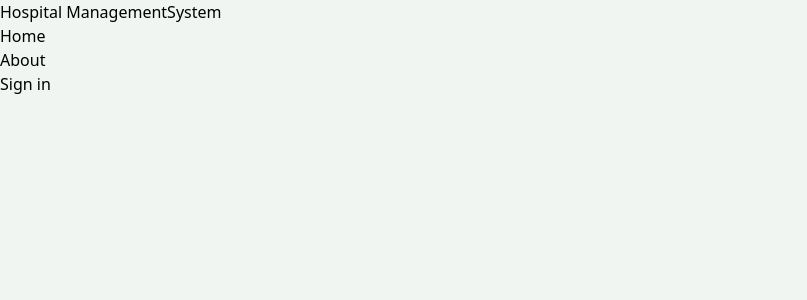
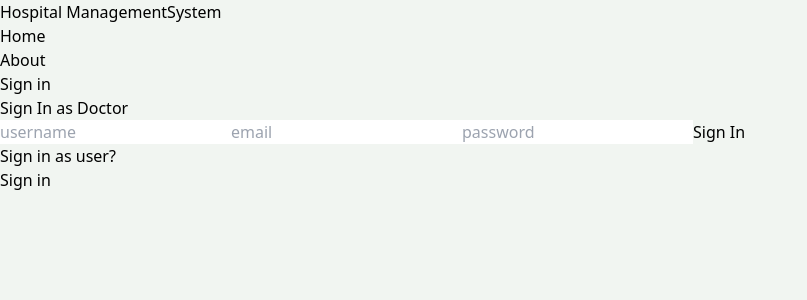
Before and after one commit to sameer-hasan18/Term-Project, a React (Vite) app in the folder client/: page /sign-in-doctor in a window 1280 px wide. Shown: the top 300 px of the page, without its empty margins (0-807 px from the left). Built offline with nearby package versions, Linux system fonts and the light colour scheme.

Commit message:
Added home pages for users and doctors

```diff
--- a/client/src/App.jsx
+++ b/client/src/App.jsx
@@ -1,10 +1,14 @@
 import { BrowserRouter, Routes, Route } from 'react-router-dom';
 import SignIn from './pages/SignIn';
+import SignInDoctor from './pages/SignInDoctor';
 import SignUp from './pages/SignUp';
 import Home from './pages/Home';
 import About from './pages/About';
 import Profile from './pages/Profile';
 import Header from './components/Header';
+import Home_user from './pages/Home_user';
+import Home_doctor from './pages/Home_doctor';
+
 
 export default function App() {
     return (
@@ -13,9 +17,13 @@ export default function App() {
             <Routes>
                 <Route path="/" element={<Home />} />
                 <Route path="/sign-in" element={<SignIn />} />
+                <Route path="/sign-in-doctor" element={<SignInDoctor />}/>
                 <Route path="/sign-up" element={<SignUp />} />
                 <Route path="/about" element={<About />} />
                 <Route path="/profile" element={<Profile />} />
+                <Route path="/home-user" element={<Home_user />} />
+                <Route path="/home-doctor" element={<Home_doctor />} />
+
             </Routes>
         </BrowserRouter>
     );
--- /dev/null
+++ b/client/src/pages/Home_doctor.jsx
@@ -0,0 +1,7 @@
+import React from 'react'
+
+export default function Home_doctor() {
+  return (
+    <h1>This is the home page for doctors</h1>
+  )
+}
--- /dev/null
+++ b/client/src/pages/Home_user.jsx
@@ -0,0 +1,7 @@
+import React from 'react'
+
+export default function Home_user() {
+  return (
+    <h1>This is the home page for USERS</h1>
+  )
+}
--- a/client/src/pages/SignIn.jsx
+++ b/client/src/pages/SignIn.jsx
@@ -71,6 +71,12 @@ export default function SignIn() {
           <span className='text-blue-700'>Sign up</span>
         </Link>
       </div>
+      <div className='flex gap-2 mt-5'>
+        <p>Sign in as Doctor: </p>
+        <Link to={'/sign-in-doctor'}>
+          <span className='text-blue-700'>Sign In</span>
+        </Link>
+      </div>
       {error && <p className='text-red-500 mt-5'>{error}</p>}
     </div>
   );
--- /dev/null
+++ b/client/src/pages/SignInDoctor.jsx
@@ -0,0 +1,22 @@
+import { Link } from 'react-router-dom'
+
+
+export default function SignInDoctor() {
+    return (
+      <div className='p-3 max-w-lg mx-auto'>
+        <h1 className='text-3xl text-center font-semibold my-7'>Sign In as Doctor</h1>
+        <form className='flex flex-col gap-4'>
+          <input type="text" placeholder='username' className='border p-3 rounded-lg' id='username' />
+          <input type="email" placeholder='email' className='border p-3 rounded-lg' id='email' />
+          <input type="password" placeholder='password' className='border p-3 rounded-lg' id='password' />
+          <button  className='bg-slate-700 text-white p-3 rounded-lg uppercase hover:opacity-95 disabled:opacity-80'>Sign In</button>
+        </form>
+        <div className="flex gap-2 mt-5">
+          <p>Sign in as user?</p>
+          <Link to={"/sign-in"}>
+            <span className='text-blue-700'>Sign in</span>
+          </Link>
+        </div>
+      </div>
+    )
+  }
```
